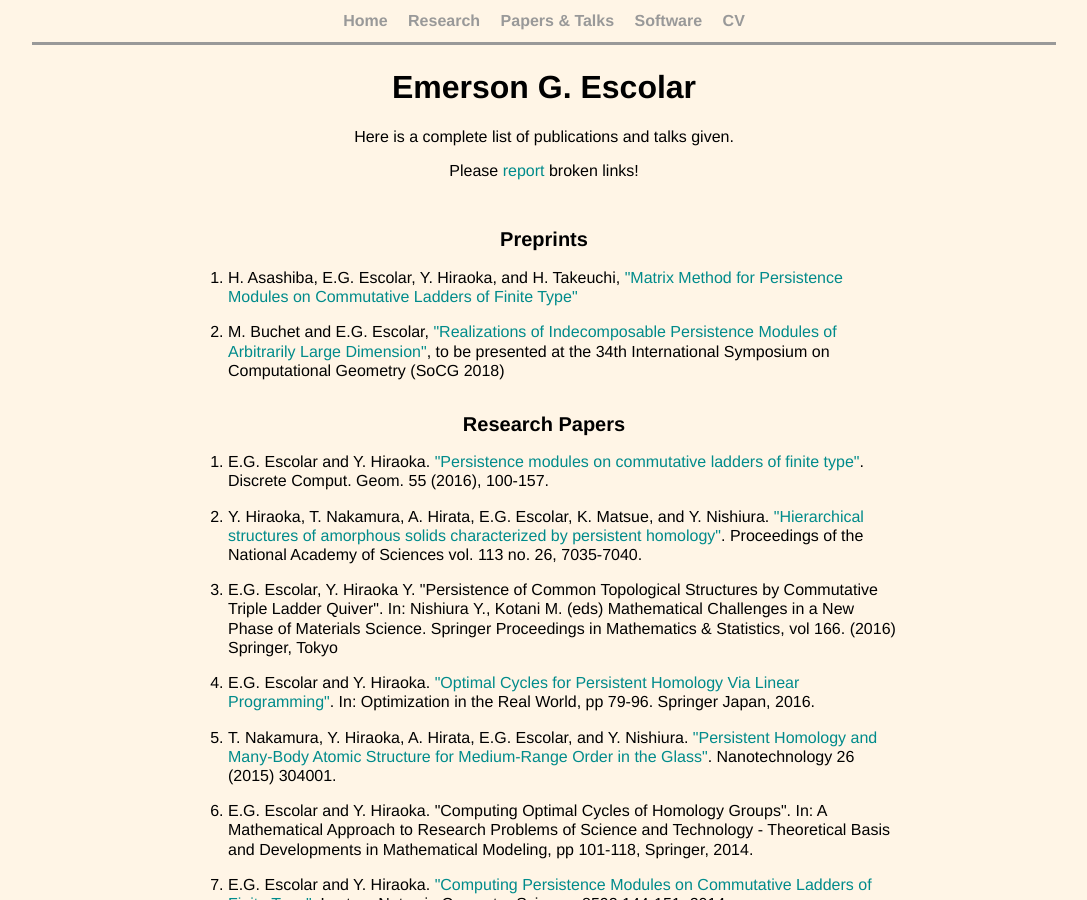
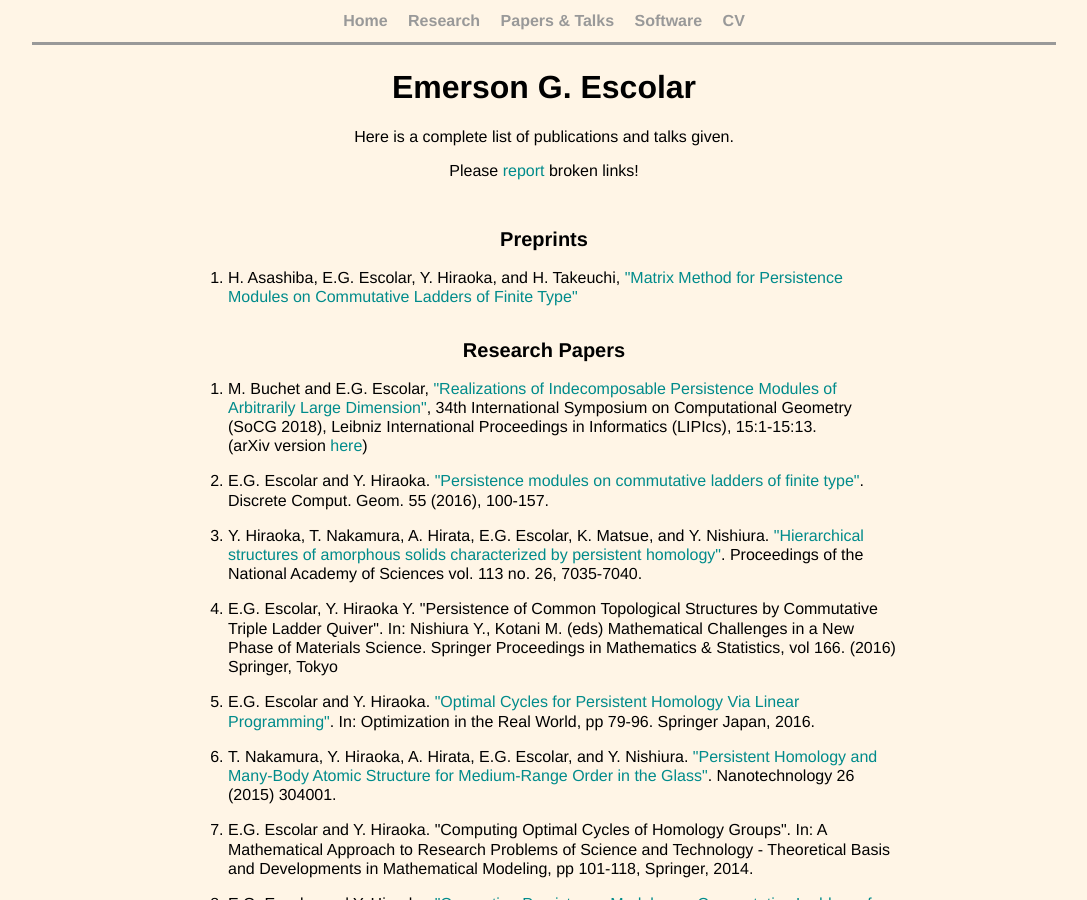
Before and after one commit to emerson-escolar/emerson-escolar.github.io, a Jekyll site: the page built from research_lists.html, in a window 1280 px wide and 900 px high. Shown: the whole window, without its empty margins (96-1183 px from the left). Built offline with Jekyll 4.4.1, drawn with Linux system fonts in a browser that asks for light colours.

Commit message:
update SoCG proceeding paper

```diff
--- a/research_lists.html
+++ b/research_lists.html
@@ -23,17 +23,19 @@ title: Emer's Papers & Talks
 			H. Asashiba, E.G. Escolar, Y. Hiraoka, and H. Takeuchi,
 			<a target="_blank" href="https://arxiv.org/abs/1706.10027"> "Matrix Method for Persistence Modules on Commutative Ladders of Finite Type" </a>
 		</li>
-		<li>
-			M. Buchet and E.G. Escolar,
-			<a target="_blank" href="https://arxiv.org/abs/1803.05722"> "Realizations of Indecomposable Persistence Modules of Arbitrarily Large Dimension"</a>,
-			to be presented at the 34th International Symposium on Computational Geometry (SoCG 2018)
-		</li>
 	</ol>
 </section>
 
 <section>
 	<h2> Research Papers </h2>
 	<ol class="wordbox paperlist">
+		<li>
+			M. Buchet and E.G. Escolar,
+			<a target="_blank" href="http://drops.dagstuhl.de/opus/frontdoor.php?source_opus=8728"> "Realizations of Indecomposable Persistence Modules of Arbitrarily Large Dimension"</a>, 34th International Symposium on Computational Geometry (SoCG 2018), Leibniz International Proceedings in Informatics (LIPIcs), 15:1-15:13.
+			<!-- <a target="_blank" href="http://dx.doi.org/10.4230/LIPIcs.SoCG.2018.15"> http://dx.doi.org/10.4230/LIPIcs.SoCG.2018.15</a> -->
+			<br />
+			(arXiv version <a target="_blank" href="https://arxiv.org/abs/1803.05722">here</a>)
+		</li>
 		<li>
 			E.G. Escolar and Y. Hiraoka.
 			<a target="_blank" href=" http://dx.doi.org/10.1007/s00454-015-9746-2"> "Persistence modules on commutative ladders of finite type"</a>.
```
